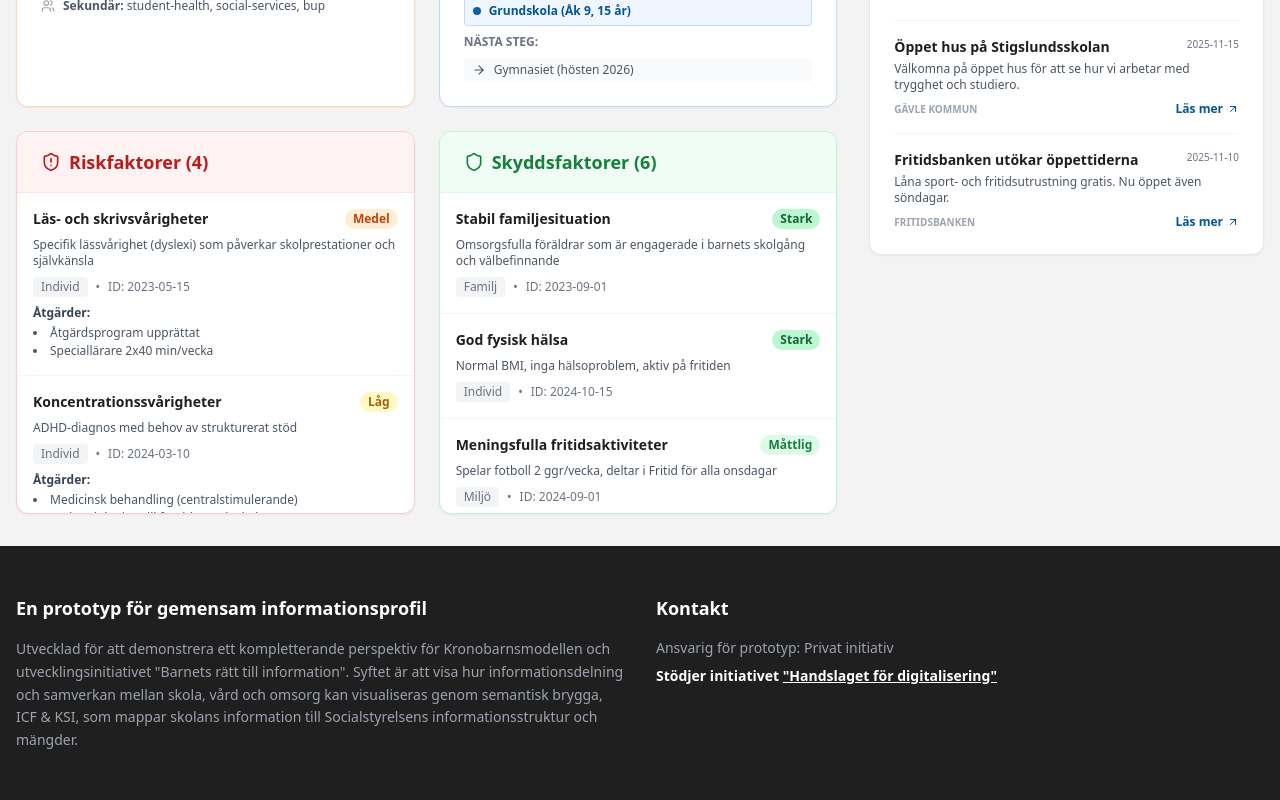
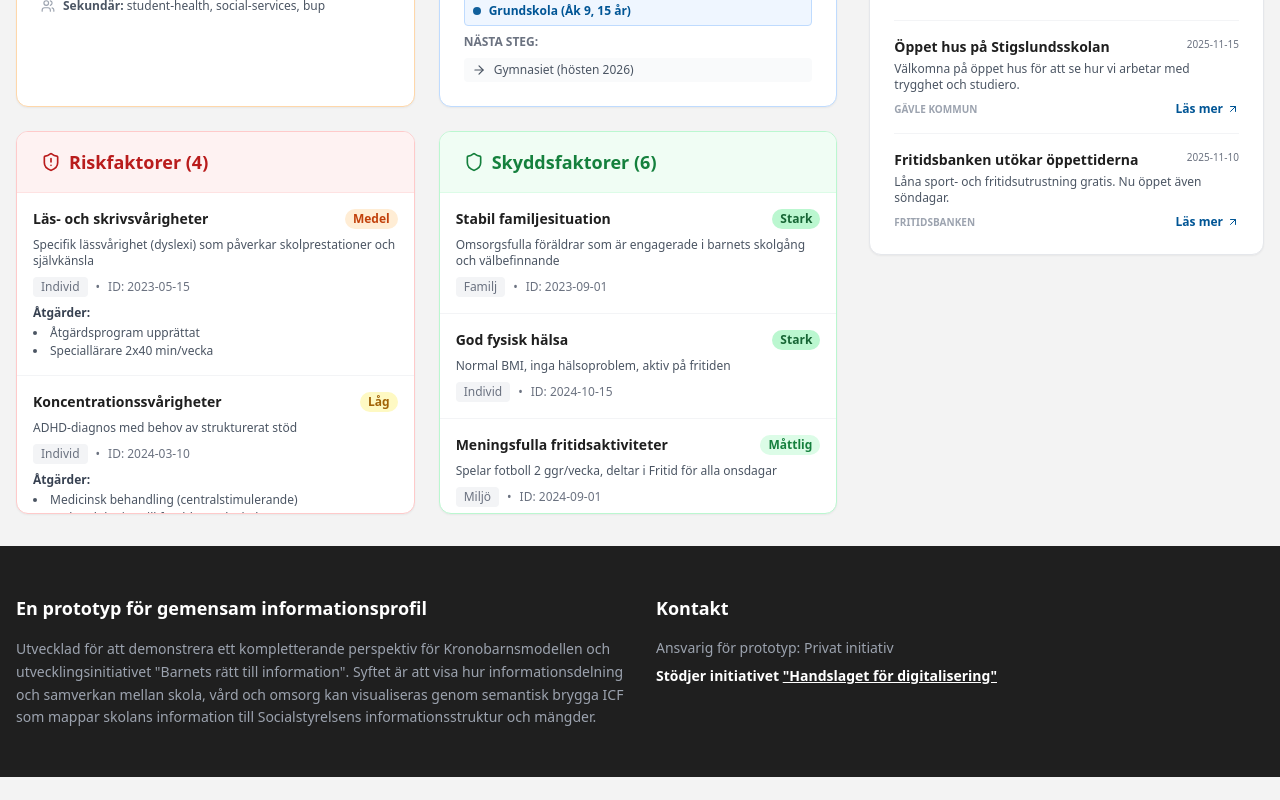
Before and after one commit to deno-li/semantisk-brygga-for-skolans-information, a React (Vite) app: page / in a window 1280 px wide. Shown: the part 1726-2526 px from the top of the page. After the commit the page ends 2503 px from the top, so only its background shows below. Built offline with nearby package versions, Linux system fonts and the light colour scheme.

Commit message:
Update description in App.tsx
Removed 'and KSI' from the description of the prototype.

```diff
--- a/src/components/App.tsx
+++ b/src/components/App.tsx
@@ -190,7 +190,7 @@ const App: React.FC = () => {
              <h4 className="font-bold mb-4 text-lg">En prototyp för gemensam informationsprofil</h4>
              <p className="text-gray-400 leading-relaxed">
                Utvecklad för att demonstrera ett kompletterande perspektiv för Kronobarnsmodellen och utvecklingsinitiativet "Barnets rätt till information".
-               Syftet är att visa hur informationsdelning och samverkan mellan skola, vård och omsorg kan visualiseras genom semantisk brygga, ICF & KSI, som mappar skolans information till Socialstyrelsens informationsstruktur och mängder.
+               Syftet är att visa hur informationsdelning och samverkan mellan skola, vård och omsorg kan visualiseras genom semantisk brygga ICF som mappar skolans information till Socialstyrelsens informationsstruktur och mängder.
              </p>
            </div>
 
```
